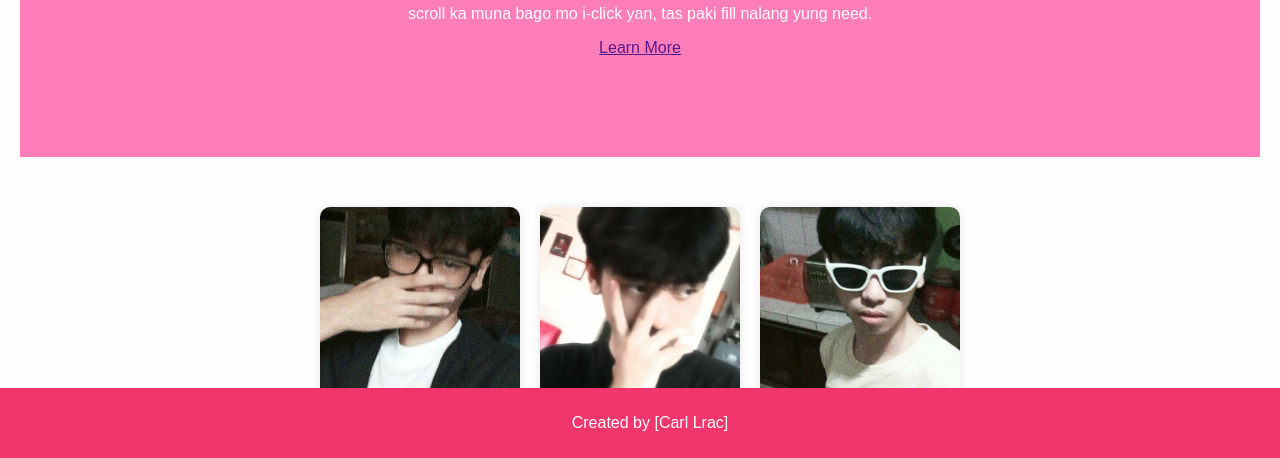
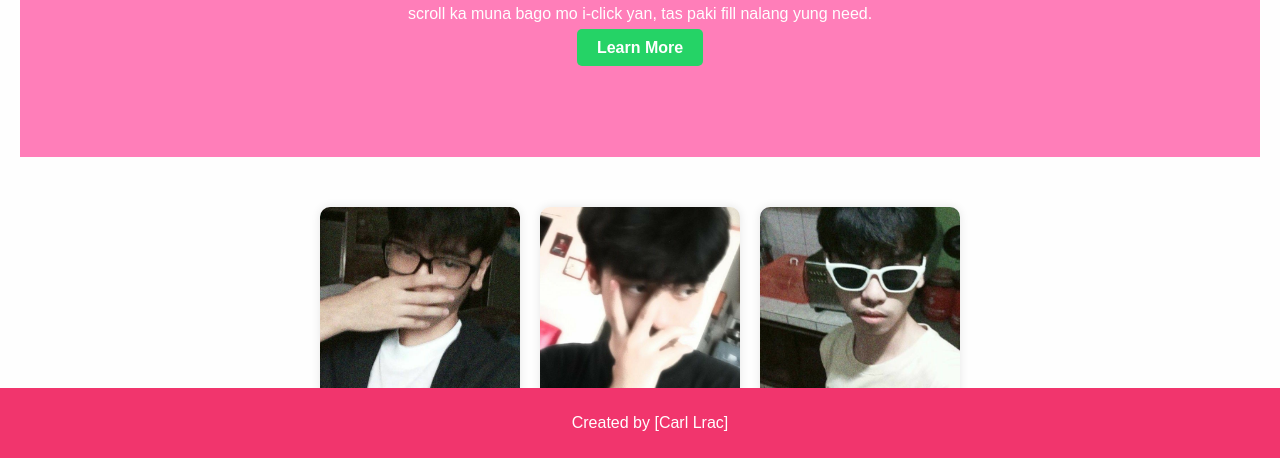
Before and after one commit to Lrac25/Crushiecakes-, a plain HTML site: page index.html in a window 1280 px wide. Shown: the part 342-800 px from the top of the page. Drawn offline with Linux system fonts and the light colour scheme.

Commit message:
Update index.html

```diff
--- a/index.html
+++ b/index.html
@@ -138,7 +138,7 @@
             <h1>Bakit mo ako kaylangang I-crushback?</h1>
             <p>scroll ka muna bago mo i-click yan,
 tas paki fill nalang yung need.            </p>
-            <a href="">Learn More</a>
+            <a href=""class= "btn" >Learn More</a>
         </div>
 
         <!-- Gallery Section -->
```
